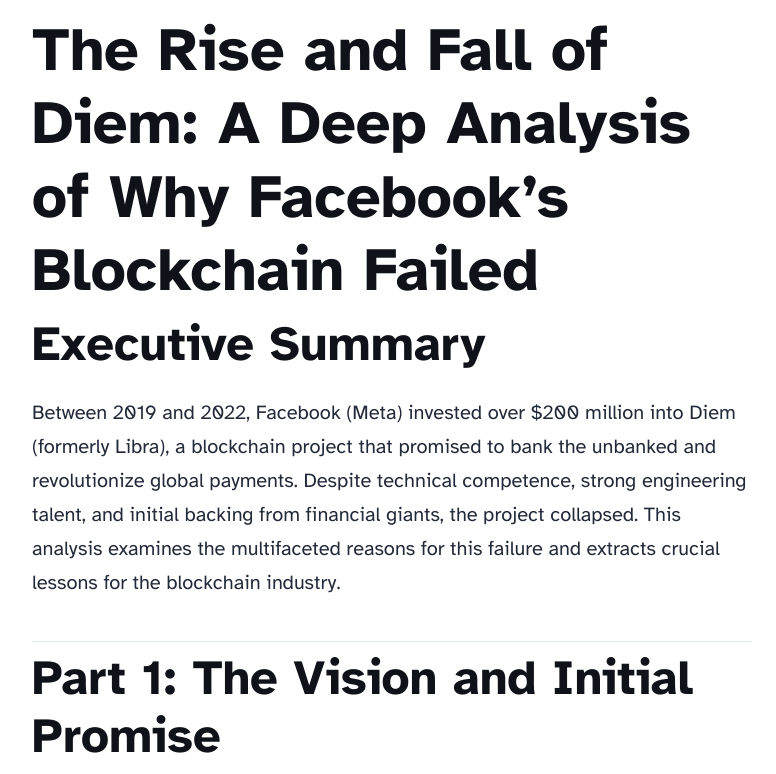
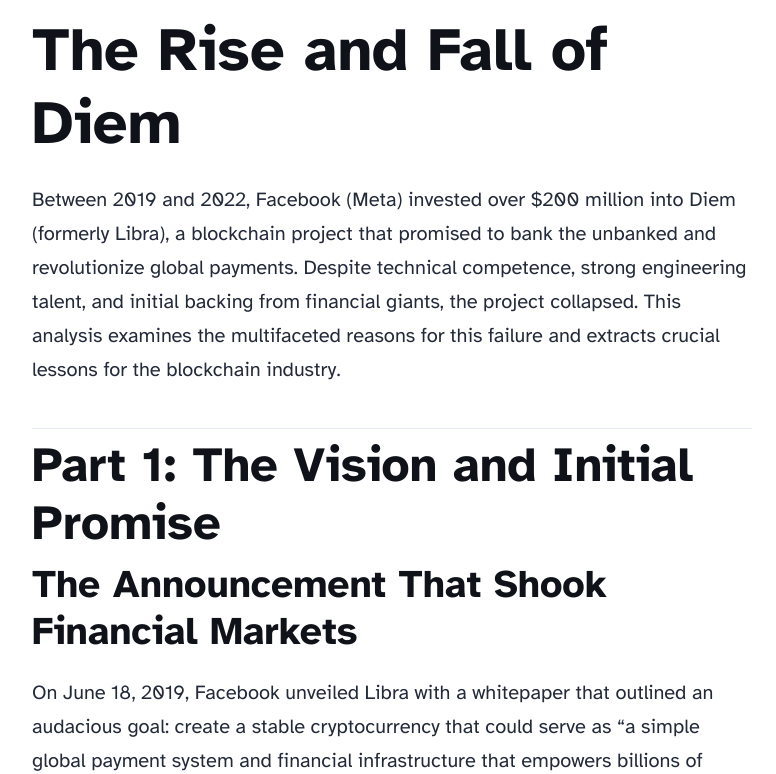
Before and after one commit to ZeroToH3ro/Blog-Z3ro, an Astro site: page /blog/diem-blockchain in a window 1280 px wide. Shown: the part 929-1703 px from the top of the page, without its empty margins (248-1024 px from the left). Built offline with nearby package versions, Linux system fonts and the light colour scheme; Astro itself is replaced by a stand-in of ours; some packages are replaced by stand-ins of ours.

Commit message:
update content diem

```diff
--- a/src/content/blog/diem-blockchain.md
+++ b/src/content/blog/diem-blockchain.md
@@ -10,9 +10,7 @@
   - meta
 ---
 
-# The Rise and Fall of Diem: A Deep Analysis of Why Facebook's Blockchain Failed
-
-## Executive Summary
+# The Rise and Fall of Diem
 
 Between 2019 and 2022, Facebook (Meta) invested over $200 million into Diem (formerly Libra), a blockchain project that promised to bank the unbanked and revolutionize global payments. Despite technical competence, strong engineering talent, and initial backing from financial giants, the project collapsed. This analysis examines the multifaceted reasons for this failure and extracts crucial lessons for the blockchain industry.
 
```
